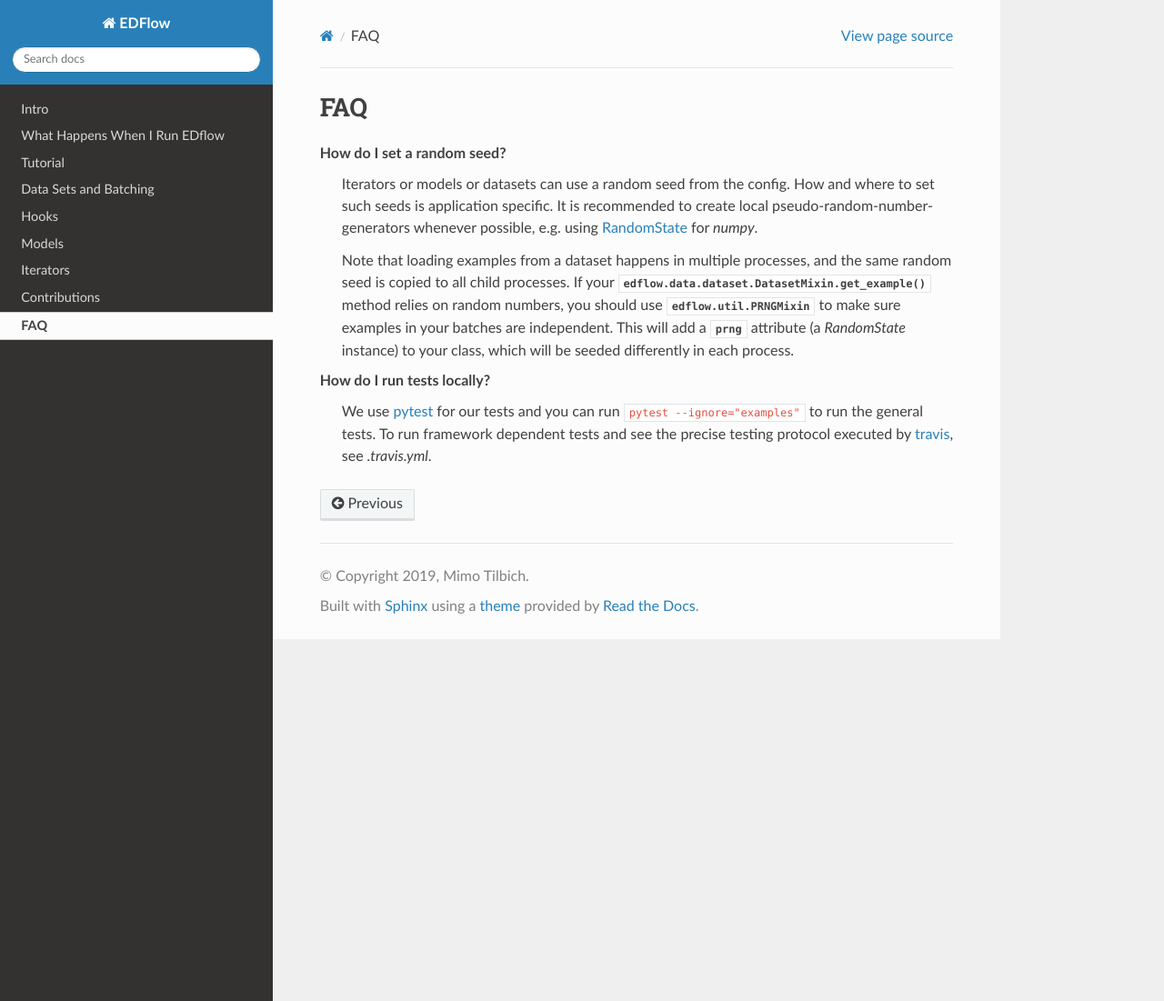
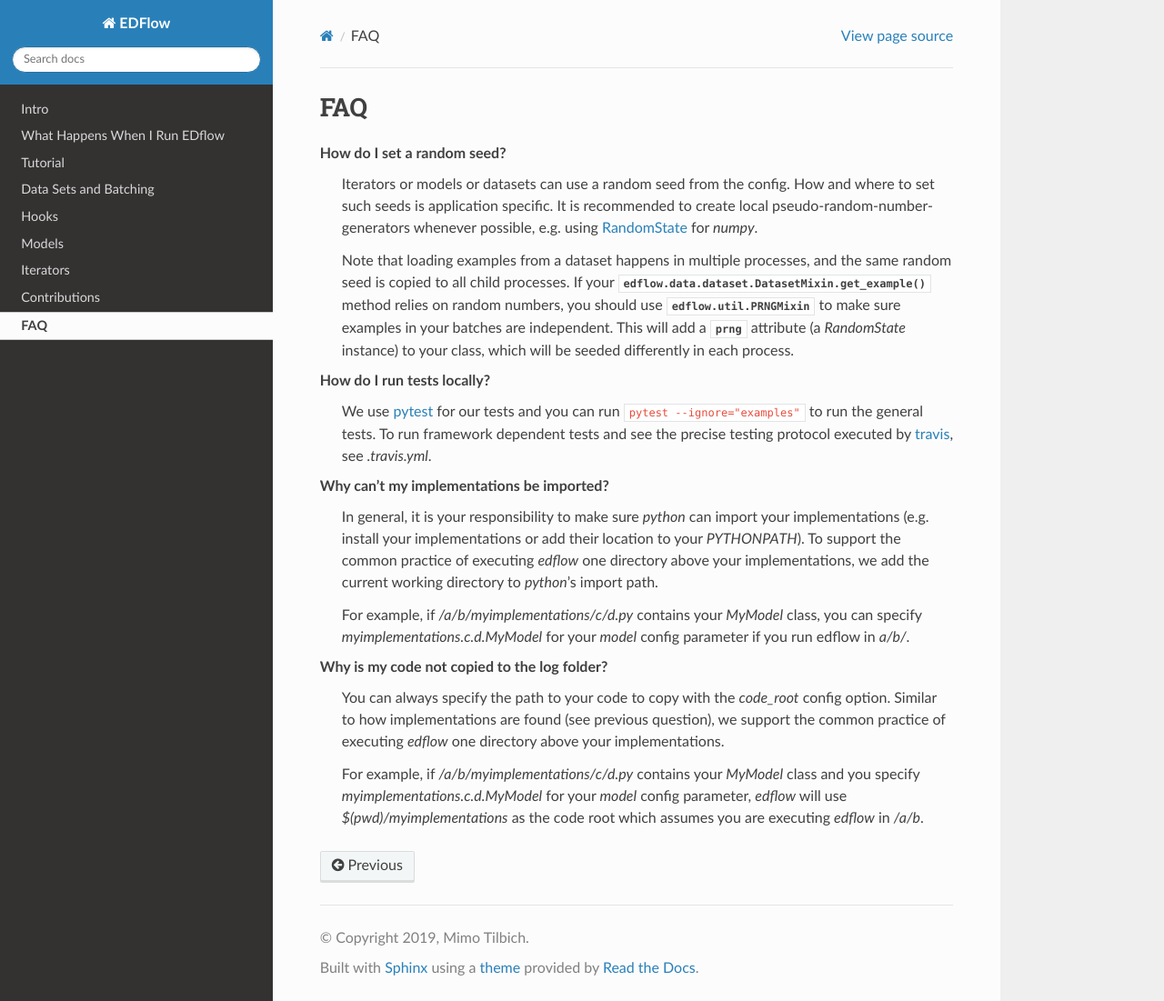
Before and after one commit to pesser/edflow, a Sphinx documentation site: the page built from docs/source/faq.rst, in a window 1280 px wide and 1101 px high. Shown: the whole window at 91% size. Built offline with Sphinx 7.4.7 and the Read the Docs theme 2.0.0, drawn with Linux system fonts in a browser that asks for light colours; pages that are not in the unit, such as notebooks, are missing from menus.

Commit message:
add faq on imports and code root

```diff
--- a/docs/source/faq.rst
+++ b/docs/source/faq.rst
@@ -23,3 +23,25 @@ How do I run tests locally?
    can run ``pytest --ignore="examples"`` to run the general tests. To run
    framework dependent tests and see the precise testing protocol executed by
    `travis <https://travis-ci.org/>`_, see `.travis.yml`.
+
+Why can't my implementations be imported?
+   In general, it is your responsibility to make sure `python` can import your
+   implementations (e.g. install your implementations or add their location to
+   your `PYTHONPATH`). To support the common practice of executing `edflow` one
+   directory above your implementations, we add the current working directory
+   to `python`'s import path.
+
+   For example, if `/a/b/myimplementations/c/d.py` contains your `MyModel`
+   class, you can specify `myimplementations.c.d.MyModel` for your `model`
+   config parameter if you run edflow in `a/b/`.
+
+Why is my code not copied to the log folder?
+   You can always specify the path to your code to copy with the `code_root`
+   config option. Similar to how implementations are found (see previous
+   question), we support the common practice of executing `edflow` one
+   directory above your implementations.
+
+   For example, if `/a/b/myimplementations/c/d.py` contains your `MyModel`
+   class and you specify `myimplementations.c.d.MyModel` for your `model`
+   config parameter, `edflow` will use `$(pwd)/myimplementations` as the code
+   root which assumes you are executing `edflow` in `/a/b`.
```
